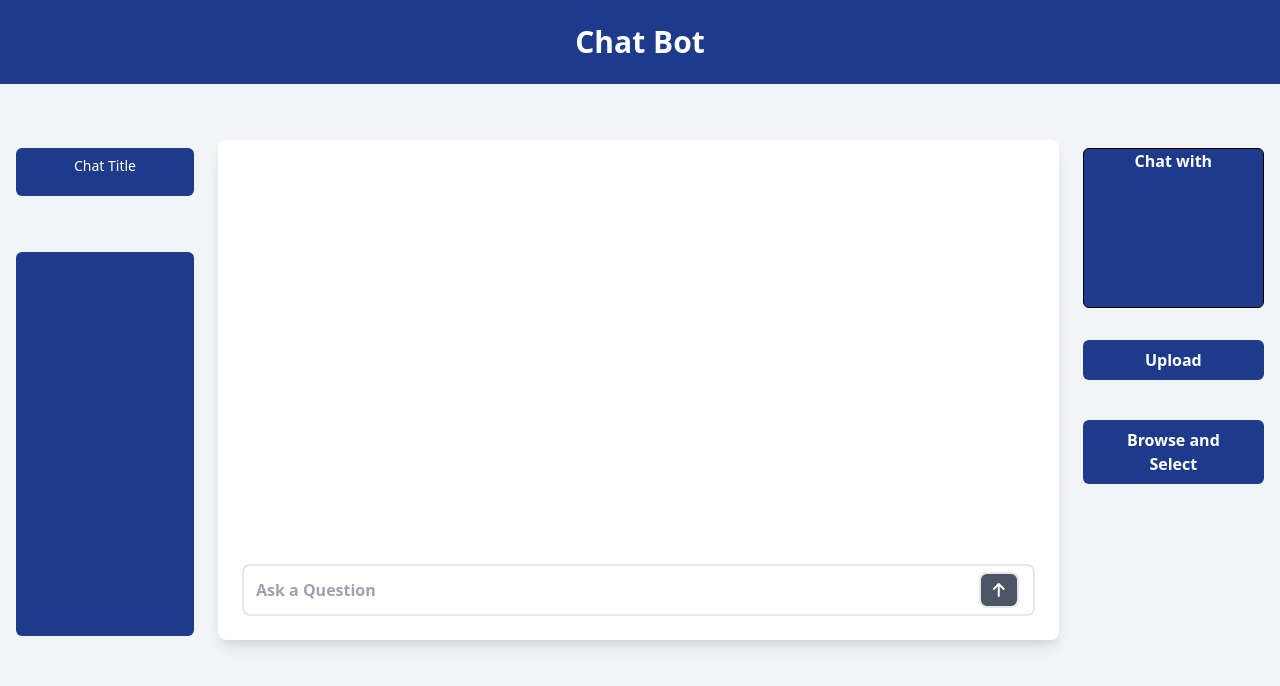
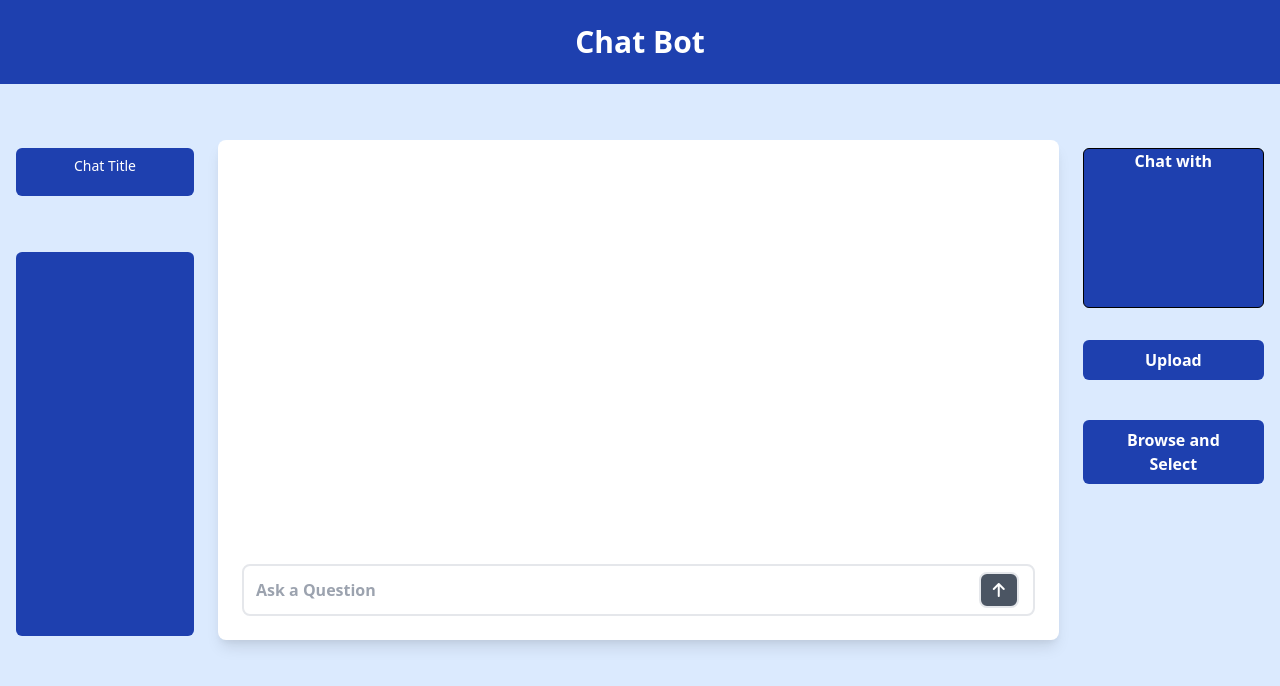
Before and after one commit to tejarazz/Chatpdf, a Flask app: page / in a window 1280 px wide. Shown: the top 686 px of the page. Run offline with Flask 3, Linux system fonts and the light colour scheme; some libraries are stand-ins or nearby versions.

Commit message:
changed ui colors

```diff
--- a/src/frontend/templates/base.html
+++ b/src/frontend/templates/base.html
@@ -27,8 +27,8 @@
   </style>
 </head>
 
-<body class="bg-gray-100 font-sans">
-  <nav class="bg-blue-900 text-white">
+<body class="bg-blue-100 font-sans">
+  <nav class="bg-blue-800 text-white">
     <div class="container flex justify-start items-center h-auto px-4 md:px-0 mx-auto md:py-6 py-4">
       <a class="text-white md:text-3xl font-sans text-xl w-full text-center font-bold" href="/"
         style="text-decoration:none">Chat Bot</a>
--- a/src/frontend/templates/openai_test.html
+++ b/src/frontend/templates/openai_test.html
@@ -5,11 +5,11 @@ content %}
   <!-- Section 1: Categories -->
   <div class="section1 flex flex-col md:w-2/12 h-full pt-12">
     <h6 id="chatTitle"
-      class="flex justify-center m-4 p-2 font-medium text-sm bg-blue-900 text-white rounded-md h-12 overflow-hidden">
+      class="flex justify-center m-4 p-2 font-medium text-sm bg-blue-800 text-white rounded-md h-12 overflow-hidden">
       Chat Title
     </h6>
     <!-- Your existing HTML structure -->
-    <div id="chatListSection" class="simplebar items-center h-96 mx-4 my-10 p-2 bg-blue-900 text-white rounded-md">
+    <div id="chatListSection" class="simplebar items-center h-96 mx-4 my-10 p-2 bg-blue-800 text-white rounded-md">
       <!-- Content will be dynamically added here -->
     </div>
   </div>
@@ -53,7 +53,7 @@ content %}
   <!-- Section 3: File and Chat List -->
   <div class="section3 flex flex-col md:w-2/12 pt-12 h-full">
     <!-- Chat List -->
-    <div class="flex flex-col m-4 h-40 border border-black text-white rounded-md bg-blue-900">
+    <div class="flex flex-col m-4 h-40 border border-black text-white rounded-md bg-blue-800">
       <h6 class="flex font-bold justify-center">Chat with</h6>
       <div id="pdfList" class="sitems flex flex-col py-2">
         <!-- PDF names will be dynamically added here -->
@@ -63,7 +63,7 @@ content %}
     <!-- File Upload Form -->
     <form id="uploadForm" enctype="multipart/form-data">
       <label for="fileInput"
-        class="relative flex items-center justify-center text-white font-bold px-20 py-2 rounded-md m-4 hover:bg-blue-700 bg-blue-900 cursor-pointer">
+        class="relative flex items-center justify-center text-white font-bold px-20 py-2 rounded-md m-4 hover:bg-blue-600 bg-blue-800 cursor-pointer">
         <span id="uploadText">Upload</span>
         <span id="uploadSpinner" class="absolute inset-0 flex items-center justify-center opacity-0">
           <!-- Tailwind CSS spinner -->
@@ -95,7 +95,7 @@ content %}
               <input type="text" id="searchInput" class="form-input p-3 border outline-none flex-grow"
                 placeholder="Enter File Name" />
               <button
-                class="btn btn-primary p-3 hover:bg-blue-700 bg-blue-900 rounded-tr-lg rounded-br-lg focus:outline-none focus:shadow-outline-blue"
+                class="btn btn-primary p-3 hover:bg-blue-700 bg-blue-800 rounded-tr-lg rounded-br-lg focus:outline-none focus:shadow-outline-blue"
                 type="button" id="searchButton">
                 <i class="fas fa-search text-white"></i>
               </button>
@@ -127,12 +127,12 @@ content %}
           <div class="modal-footer py-4 border-t flex justify-end">
             <!-- Add two buttons at the bottom right corners -->
             <button type="button"
-              class="bg-blue-900 border-2 hover:bg-blue-700 text-white font-medium px-6 mr-2 md:px-4 py-3 rounded-lg"
+              class="bg-blue-800 border-2 hover:bg-blue-700 text-white font-medium px-6 mr-2 md:px-4 py-3 rounded-lg"
               onclick="createChat('checked_file_path', 'existing_chat')">
               Existing Chat
             </button>
             <button type="button"
-              class="bg-blue-900 border-2 hover:bg-blue-700 text-white font-medium px-6 md:px-4 py-3 rounded-lg"
+              class="bg-blue-800 border-2 hover:bg-blue-700 text-white font-medium px-6 md:px-4 py-3 rounded-lg"
               onclick="createChat('fileInput', 'new_chat')">
               New Chat
             </button>
@@ -142,7 +142,7 @@ content %}
     </div>
 
     <!-- Browse and Select Button -->
-    <button class="text-white font-bold px-6 mt-6 py-2 m-4 rounded-md hover:bg-blue-700 bg-blue-900"
+    <button class="text-white font-bold px-6 mt-6 py-2 m-4 rounded-md hover:bg-blue-600 bg-blue-800"
       onclick="toggleModal()">
       Browse and Select
     </button>
@@ -436,7 +436,7 @@ content %}
           "text-xs",
           "text-black",
           "font-medium",
-          "bg-gray-200",
+          "bg-gray-100",
           "rounded-sm",
           "p-2",
           "mx-2",
@@ -723,7 +723,7 @@ content %}
     chatsToDisplay.forEach(chat => {
       const chatContainer = document.createElement('div');
       chatContainer.classList.add(
-        'flex', 'flex-col', 'bg-gray-200', 'rounded', 'w-full', 'h-16',
+        'flex', 'flex-col', 'bg-gray-100', 'rounded', 'w-full', 'h-16',
         'relative', 'shadow-md', 'my-2'
       );
 
@@ -732,7 +732,7 @@ content %}
       const accessButton = document.createElement('button');
       accessButton.textContent = chatNameWithoutDot;
       accessButton.classList.add(
-        'bg-gray-200', 'text-black', 'text-xs', 'font-medium', 'rounded',
+        'bg-gray-100', 'text-black', 'text-xs', 'font-medium', 'rounded',
         'text-xs', 'cursor-pointer', 'whitespace-normal', 'overflow-hidden',
         'hover:bg-teal-600', 'focus:outline-none', 'w-full', 'h-16'
       );
```
